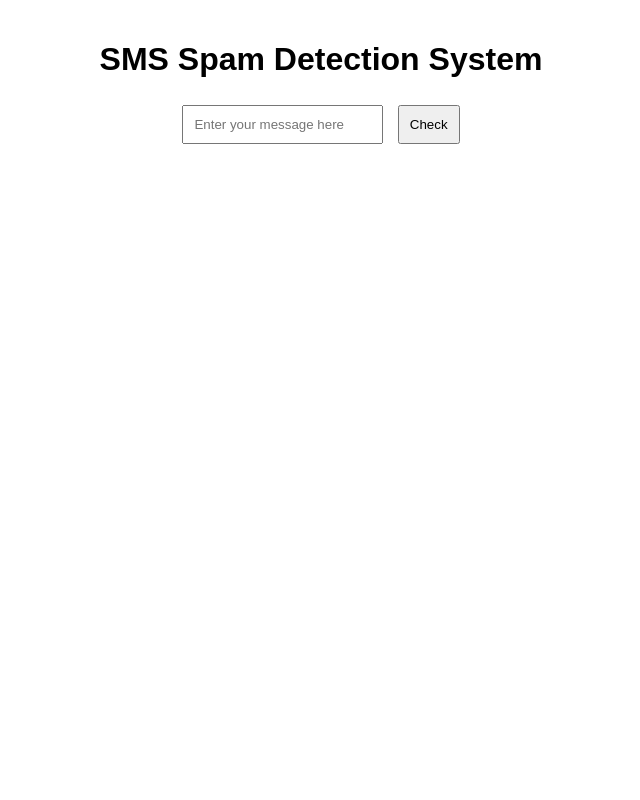
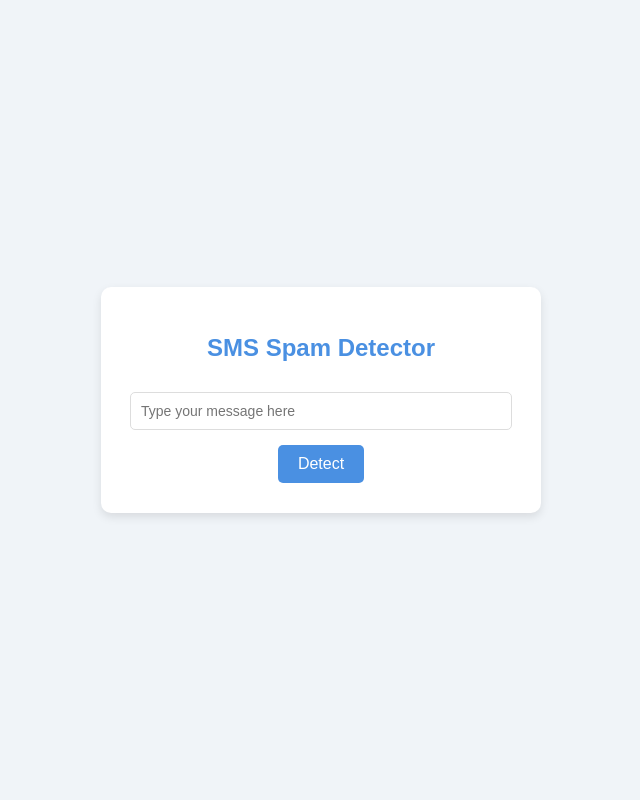
Before and after one commit to Adrita202/SMS-Spam-Detector, a Flask app: page / in a window 1280 px wide. Shown: the whole page, without its empty margins (319-959 px from the left). Run offline with Flask 3, Linux system fonts and the light colour scheme; parts of the project's set-up code (start-up, migrations or seed data) failed here and were passed over.

Commit message:
Update index.html

```diff
--- a/templates/index.html
+++ b/templates/index.html
@@ -7,38 +7,85 @@
     <style>
         body {
             font-family: Arial, sans-serif;
+            background-color: #f0f4f8;
+            color: #333;
             margin: 0;
-            padding: 20px;
+            display: flex;
+            justify-content: center;
+            align-items: center;
+            height: 100vh;
+        }
+        .container {
+            background: #ffffff;
+            padding: 30px 20px;
+            border-radius: 10px;
+            box-shadow: 0 4px 10px rgba(0, 0, 0, 0.1);
+            width: 90%;
+            max-width: 400px;
             text-align: center;
         }
-        form {
+        h1 {
+            font-size: 24px;
+            color: #4a90e2;
+            margin-bottom: 15px;
+        }
+        p {
+            margin: 10px 0;
+            color: #666;
+            font-size: 16px;
+        }
+        input[type="text"] {
+            width: 90%;
+            padding: 10px;
+            margin: 15px 0;
+            border: 1px solid #ddd;
+            border-radius: 5px;
+            font-size: 14px;
+        }
+        button {
+            background-color: #4a90e2;
+            color: #ffffff;
+            border: none;
+            border-radius: 5px;
+            padding: 10px 20px;
+            cursor: pointer;
+            font-size: 16px;
+        }
+        button:hover {
+            background-color: #357abd;
+        }
+        .output-box {
+            background-color: #f9f9f9;
+            border: 1px solid #ddd;
+            border-radius: 5px;
+            padding: 15px;
             margin-top: 20px;
         }
-        input, button {
-            padding: 10px;
-            margin: 5px;
+        .back-link {
+            display: inline-block;
+            margin-top: 15px;
+            text-decoration: none;
+            color: #4a90e2;
+            font-weight: bold;
         }
-        #output {
-            margin-top: 20px;
-            padding: 10px;
-            border: 1px solid #ccc;
-            display: inline-block;
-            background-color: #f9f9f9;
+        .back-link:hover {
+            text-decoration: underline;
         }
     </style>
 </head>
 <body>
-    <h1>SMS Spam Detection System</h1>
+    <div class="container">
+        <h1>SMS Spam Detector</h1>
         <form method="POST" action="/predict">
-        <input type="text" name="message" placeholder="Enter your message here" required>
-        <button type="submit">Check</button>
+            <input type="text" name="message" placeholder="Type your message here" required>
+            <button type="submit">Detect</button>
         </form>
-
         {% if message %}
         <div id="output">
             <p><strong>Input:</strong> {{ message }}</p>
             <p><strong>Prediction:</strong> {{ prediction }}</p>
         </div>
         {% endif %}
+    </div>
 </body>
 </html>
```
Lines whose indentation alone changed are shown as unchanged.
